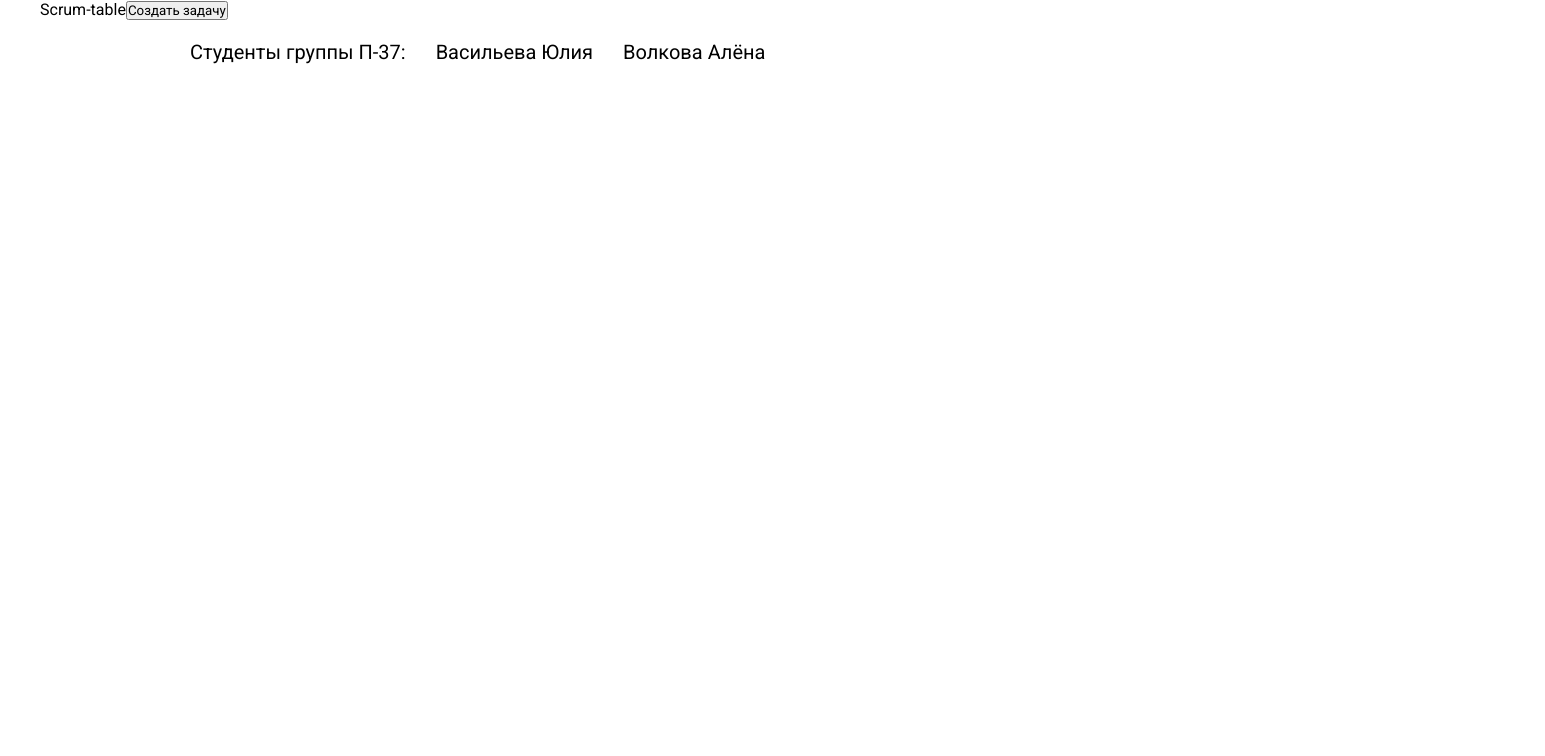
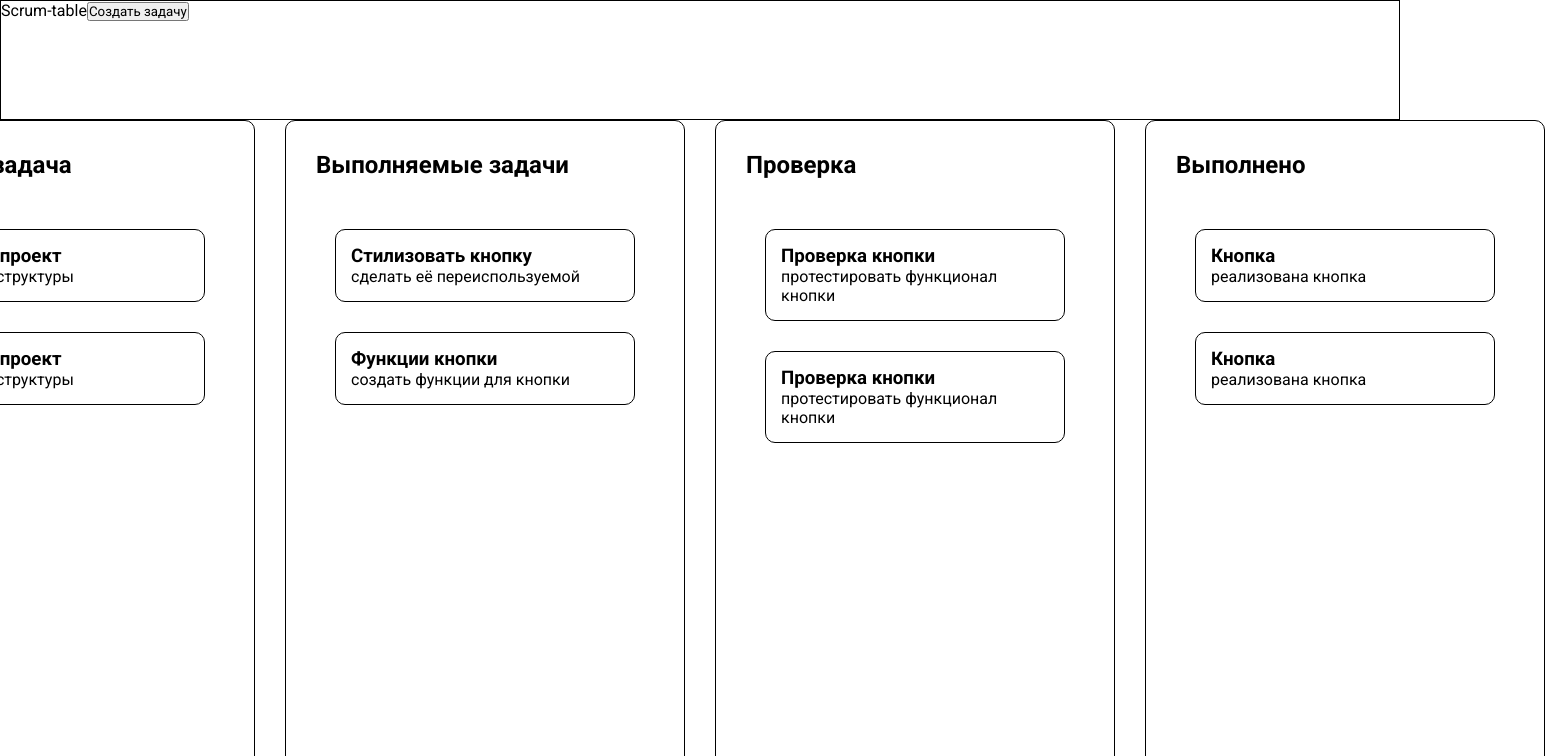
Before and after one commit to alyonavolk/scrum-table, a React (Create React App) app: page / in a window 1280 px wide. Shown: the top 756 px of the page, 1545 px wide, since content can reach past the window. Built offline with nearby package versions, Linux system fonts and the light colour scheme.

Commit message:
Добаление drad and drop

```diff
--- a/src/components/App/App.js
+++ b/src/components/App/App.js
@@ -1,11 +1,94 @@
 import './App.scss';
 import Header from '../header/header';
 import Footer from '../footer/footer';
+import { useState } from 'react';
 
 function App() {
+
+  const [boards, setBoards] = useState([
+    {id: 1, title: 'Текущая задача', items: [{id: 1, title: 'Создать проект', descr: 'создание структуры'}, {id: 2, title: 'Создать проект', descr: 'создание структуры'}]},
+    {id: 2, title: 'Выполняемые задачи', items: [{id: 1, title: 'Стилизовать кнопку', descr: 'сделать её переиспользуемой'}, {id: 2, title: 'Функции кнопки', descr: 'создать функции для кнопки'}]},
+    {id: 3, title: 'Проверка', items: [{id: 1, title: 'Проверка кнопки', descr: 'протестировать функционал кнопки'}, {id: 2, title: 'Проверка кнопки', descr: 'протестировать функционал кнопки'}]},
+    {id: 4, title: 'Выполнено', items: [{id: 1, title: 'Кнопка', descr: 'реализована кнопка'}, {id: 2, title: 'Кнопка', descr: 'реализована кнопка'}]}
+  ]);
+
+  const [currentBoard, setCurrentBoard] = useState(null);
+  const [currentItem, setCurrentItem] = useState(null);
+
+  const dragOverHandler = (e) => {
+    e.preventDefault();
+    if (e.target.className === 'card'){
+      e.target.style.boxShadow = '0 4px 3px gray';
+    }
+  }
+  const dargLeaveHandler = (e) => {
+    e.target.style.boxShadow = 'none';
+  }
+  const dargStartHandler = (e, board, item) => {
+    setCurrentBoard(board);
+    setCurrentItem(item);
+  }
+  const dragEndHandler = (e) => {
+    e.target.style.boxShadow = 'none';
+  }
+  const dropHandler = (e, board, item) => {
+    e.preventDefault();
+    const currentIndex = currentBoard.items.indexOf(currentItem);
+    currentBoard.items.splice(currentIndex, 1);
+    const dropIndex = board.items.indexOf(item);
+    board.items.splice(dropIndex + 1, 0, currentItem);
+    setBoards(boards.map(x => {
+      if (x.id === board.id){
+        return board;
+      }
+      if (x.id === currentBoard.id){
+        return currentBoard;
+      }
+      return x
+    }))
+    e.target.style.boxShadow = 'none';
+  }
+  const dropCardHandler = (e, board) => {
+    board.items.push(currentItem);
+    const currentIndex = currentBoard.items.indexOf(currentItem);
+    currentBoard.items.splice(currentIndex, 1);
+    setBoards(boards.map(x => {
+      if (x.id === board.id){
+        return board;
+      }
+      if (x.id === currentBoard.id){
+        return currentBoard;
+      }
+      return x
+    }))
+    e.target.style.boxShadow = 'none';
+  }
+
   return (
-    <div className="App">
+    <div className="app">
       <Header />
+      <div className='app__board'>
+        {boards.map( board =>
+          <div
+          onDragOver = {(e) => dragOverHandler(e)}
+          onDrop = {(e) => dropCardHandler(e, board)}
+          className='board'>
+            <h2 className='board__title'>{board.title}</h2>
+            {board.items.map(item =>
+              <div
+              onDragOver = {(e) => dragOverHandler(e)}
+              onDragLeave = {e => dargLeaveHandler(e)}
+              onDragStart = {(e) => dargStartHandler(e, board, item)}
+              onDragEnd = {(e) => dragEndHandler(e)}
+              onDrop = {(e) => dropHandler(e, board, item)}
+              draggable={true}
+              className='card'>
+                <h3 className='card__title'>{item.title}</h3>
+                <p className='card__descr'>{item.descr}</p>
+              </div>
+              )}
+          </div>)}
+      </div>
       <Footer />
     </div>
   );
--- a/src/components/App/App.scss
+++ b/src/components/App/App.scss
@@ -1,38 +1,33 @@
-.App {
-  text-align: center;
-}
-
-.App-logo {
-  height: 40vmin;
-  pointer-events: none;
-}
-
-@media (prefers-reduced-motion: no-preference) {
-  .App-logo {
-    animation: App-logo-spin infinite 20s linear;
+.app {
+  height: 930px;
+  width: 1400px;
+  margin: 0 auto;
+  &__board{
+    margin: 0 auto;
+    width: 1300px;
+    height: 750px;
+    display: flex;
+    gap: 30px;
+    justify-content: center;
   }
 }
 
-.App-header {
-  background-color: #282c34;
-  min-height: 100vh;
-  display: flex;
-  flex-direction: column;
-  align-items: center;
-  justify-content: center;
-  font-size: calc(10px + 2vmin);
-  color: white;
+.board{
+  min-width: 400px;
+  padding: 10px;
+  border: 1px solid black;
+  border-radius: 10px;
+  &__title{
+    font-size: 24px;
+    align-items: center;
+    padding: 20px;
+  }
 }
 
-.App-link {
-  color: #61dafb;
+.card{
+  width: 300px;
+  margin: 30px auto;
+  border: 1px solid black;
+  border-radius: 10px;
+  padding: 15px;
 }
-
-@keyframes App-logo-spin {
-  from {
-    transform: rotate(0deg);
-  }
-  to {
-    transform: rotate(360deg);
-  }
-}
--- a/src/components/footer/footer.scss
+++ b/src/components/footer/footer.scss
@@ -3,8 +3,9 @@
     flex-wrap: wrap;
     align-items: center;
     gap: 30px;
-    max-width: 900px;
+    min-width: 1300px;
     font-size: 20px;
     margin: 0 auto;
     padding: 20px 0;
+    border: 1px solid black;
 }
--- a/src/components/header/header.scss
+++ b/src/components/header/header.scss
@@ -1,6 +1,8 @@
 .header{
-    max-width: 1200px;
+    min-width: 1400px;
+    height: 120px;
     margin: auto;
     display: flex;
     justify-content: flex-start;
+    border: 1px solid black;
 }
```
Also changed, not shown: src/setupTests.js (deleted, +0 -5 lines), src/logo.svg (deleted), 1 other file (tests, documents, lock files or other folders).
